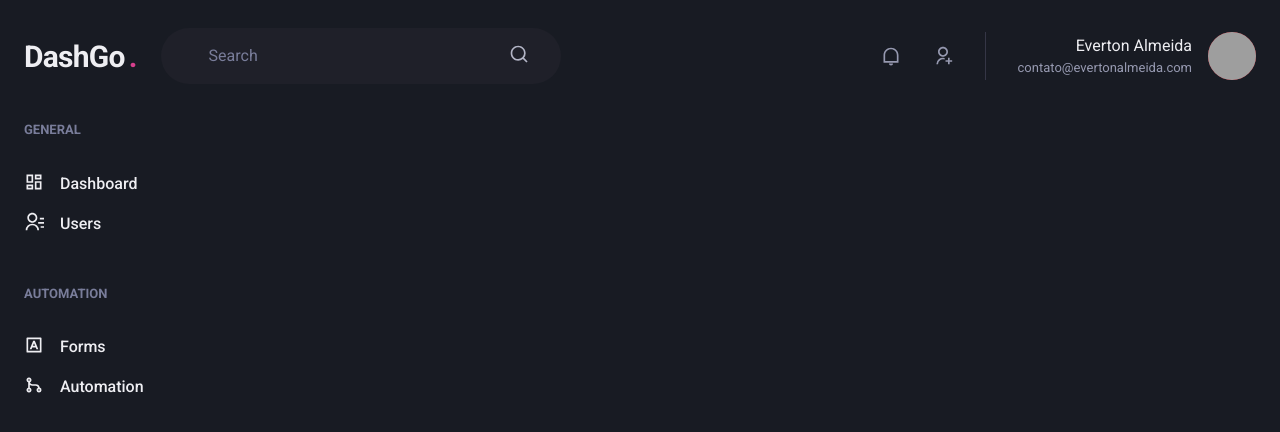
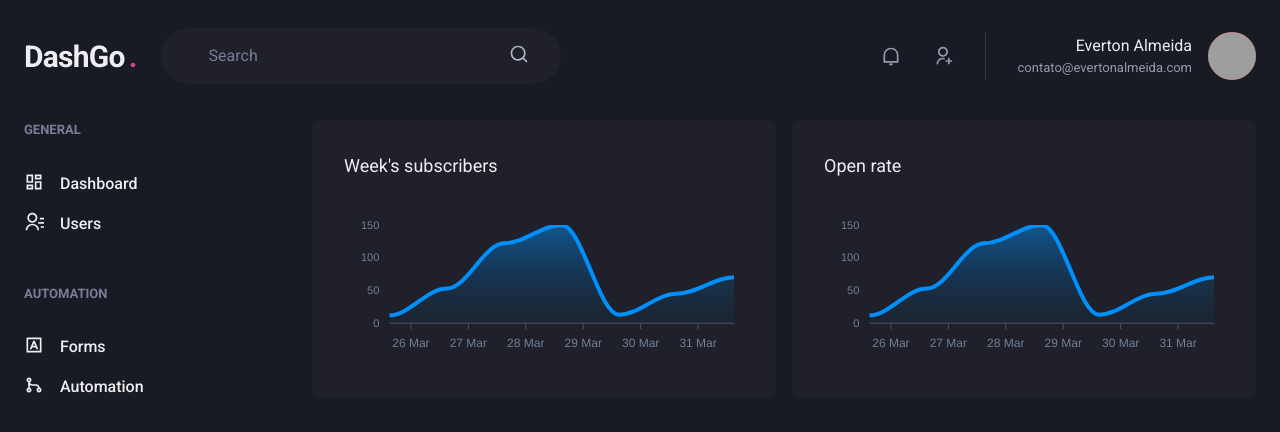
Before and after one commit to EvertonAlmeida/dashgo, a Next.js app: page /dashboard in a window 1280 px wide. Shown: the top 432 px of the page. Built offline with nearby package versions, Linux system fonts and the light colour scheme; grey boxes are pictures that could not be loaded.

Commit message:
wip: working on dashboard chart

```diff
--- a/package.json
+++ b/package.json
@@ -12,9 +12,11 @@
     "@chakra-ui/react": "^1.7.4",
     "@emotion/react": "^11.7.1",
     "@emotion/styled": "^11.6.0",
+    "apexcharts": "^3.33.0",
     "framer-motion": "^5.6.0",
     "next": "12.0.8",
     "react": "17.0.2",
+    "react-apexcharts": "^1.3.9",
     "react-dom": "17.0.2",
     "react-icons": "^4.3.1"
   },
--- a/src/pages/dashboard.tsx
+++ b/src/pages/dashboard.tsx
@@ -1,6 +1,65 @@
-import { Flex } from "@chakra-ui/react";
+import dynamic from "next/dynamic";
+import { Box, Flex, SimpleGrid, Text, theme } from "@chakra-ui/react";
 import { Header } from "../components/Header";
 import { Sidebar } from "../components/Sidebar";
+import { ApexOptions } from 'apexcharts';
+
+const Chart = dynamic(() => import('react-apexcharts'), {
+	ssr: false,
+});
+
+const options: ApexOptions = {
+	chart: {
+		toolbar: {
+			show: false
+		},
+		zoom: {
+			enabled: false
+		},
+		foreColor: theme.colors.gray[500],
+	},
+	grid : {
+		show: false,
+	},
+	dataLabels: {
+		enabled: false,
+	},
+	tooltip: {
+		enabled: false
+	},
+	xaxis: {
+		type: 'datetime',
+		axisBorder: {
+			color: theme.colors.gray[600],
+		},
+		axisTicks: {
+			color: theme.colors.gray[600],
+		},
+		categories: [
+			'2022-03-25T15:14:19.000Z',
+			'2022-03-26T15:14:19.000Z',
+			'2022-03-27T15:14:19.000Z',
+			'2022-03-28T15:14:19.000Z',
+			'2022-03-29T15:14:19.000Z',
+			'2022-03-30T15:14:19.000Z',
+			'2022-03-31T15:14:19.000Z',
+		]
+	},
+	fill: {
+		opacity: 0.3,
+		type: 'gradient',
+		gradient: {
+			shade: 'dark',
+			opacityFrom: 0.7,
+			opacityTo: 0.3,
+		}
+	},
+
+};
+
+const series = [
+	{ name: 'Series1', data: [12, 53, 122, 150, 13, 45, 70]}
+];
 
 export default function Dashboard () {
 	return (
@@ -9,6 +68,29 @@ export default function Dashboard () {
 
 			<Flex w="100%" my="6" maxW="1480" mx="auto" px="6">
 				<Sidebar />
+
+				<SimpleGrid flex="1" gap="4" minChildWidth="320px" align="flex-start">
+					<Box
+						p="8"
+						bg="gray.800"
+						borderRadius="8"
+						pb="4"
+					>
+						<Text fontSize="lg" mb="4">Week's subscribers</Text>
+
+						<Chart options={options} series={series} type="area" height={160} />
+					</Box>
+
+					<Box
+						p="8"
+						bg="gray.800"
+						borderRadius="8"
+						pb="4"
+					>
+						<Text fontSize="lg" mb="4">Open rate</Text>
+						<Chart options={options} series={series} type="area" height={160} />
+					</Box>
+				</SimpleGrid>
 			</Flex>
 		</Flex>
 	)
```
Also changed, not shown: 1 other file (tests, documents, lock files or other folders).
